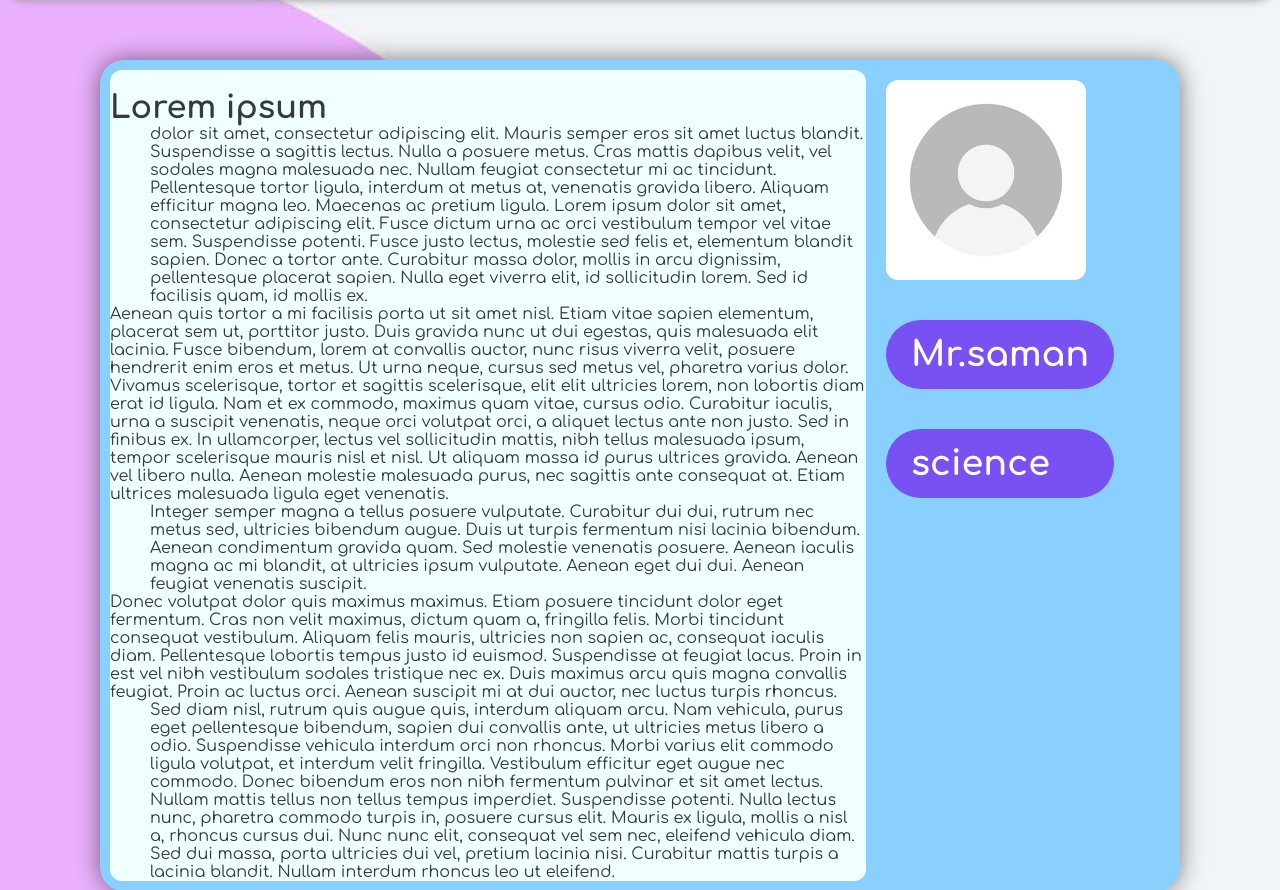
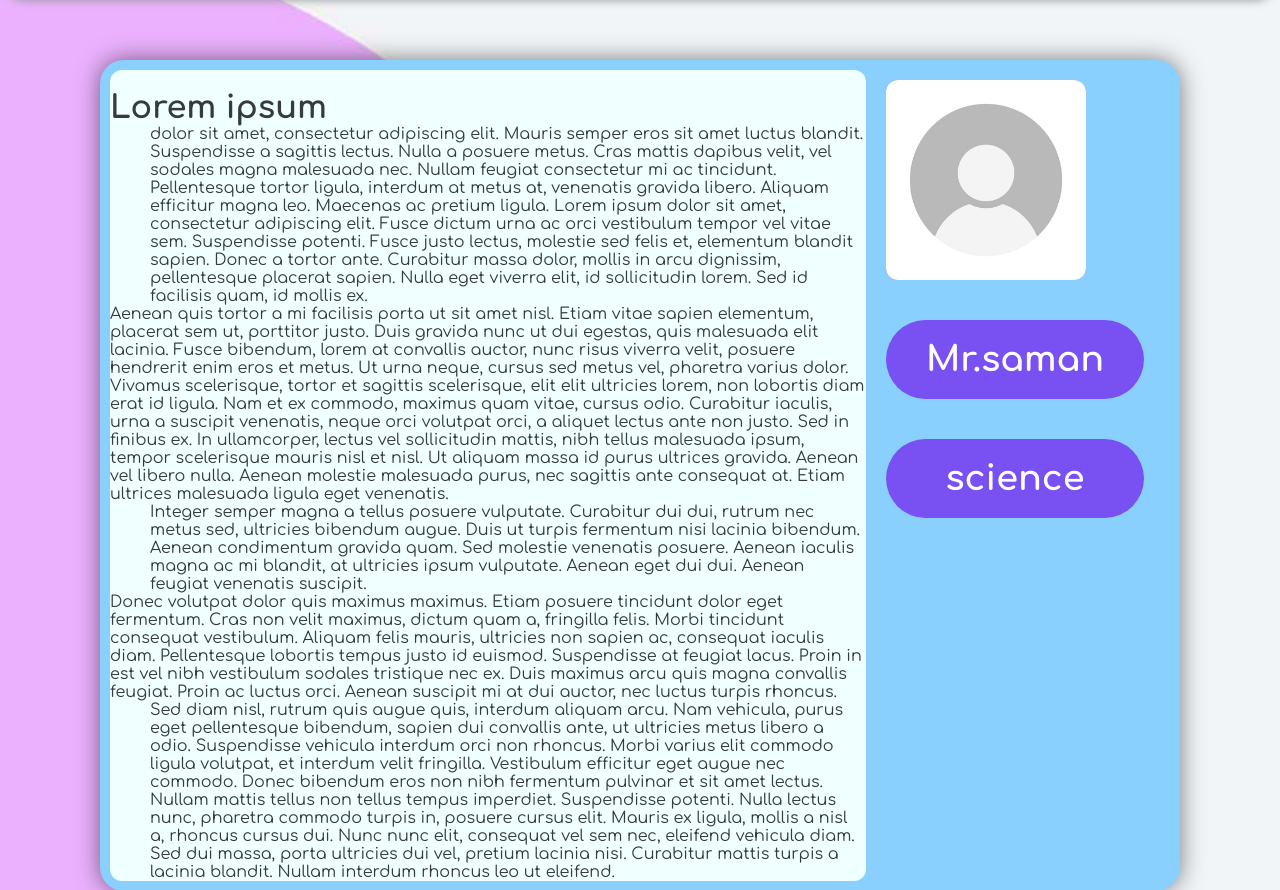
Before and after one commit to JONTI0000/E-learning-Platform, a Django app: page /lecturer/1/ in a window 1280 px wide. Shown: the part 75-965 px from the top of the page. Run offline with Django 4.2, Linux system fonts and the light colour scheme; data comes from the database, SQL or seed files in the repository.

Commit message:
lecturer page tweaks

```diff
--- a/templates/lecturer.html
+++ b/templates/lecturer.html
@@ -57,7 +57,7 @@
         background-color: #7950f2;
 
         margin: 20px 10px;
-        padding: 15px 25px;
+        padding: 20px 40px;
         border-radius: 40px;
         font-size: 35px;
       }
@@ -66,7 +66,7 @@
         color: #fff;
         background-color: #7950f2;
         margin: 20px 10px;
-        padding: 15px 25px;
+        padding: 20px 40px;
         border-radius: 40px;
         font-size: 35px;
       }
@@ -83,13 +83,14 @@
       <div class="description-tile">
         <p class="discription-para">{{ lecturer.description|safe }}</p>
       </div>
-
+      <center>
       <div class="lect-name-tile">
         <img class="lect-img" src="{{ lecturer.picture.url }}" alt="lecturer image" />
         <h1 class="lctname">{{ lecturer.name }}</h1>
 
         <h2 class="lect-sub">{{ lecturer.subject }}</h2>
       </div>
+    </center>
     </div>
   </body>
 </html>
```
